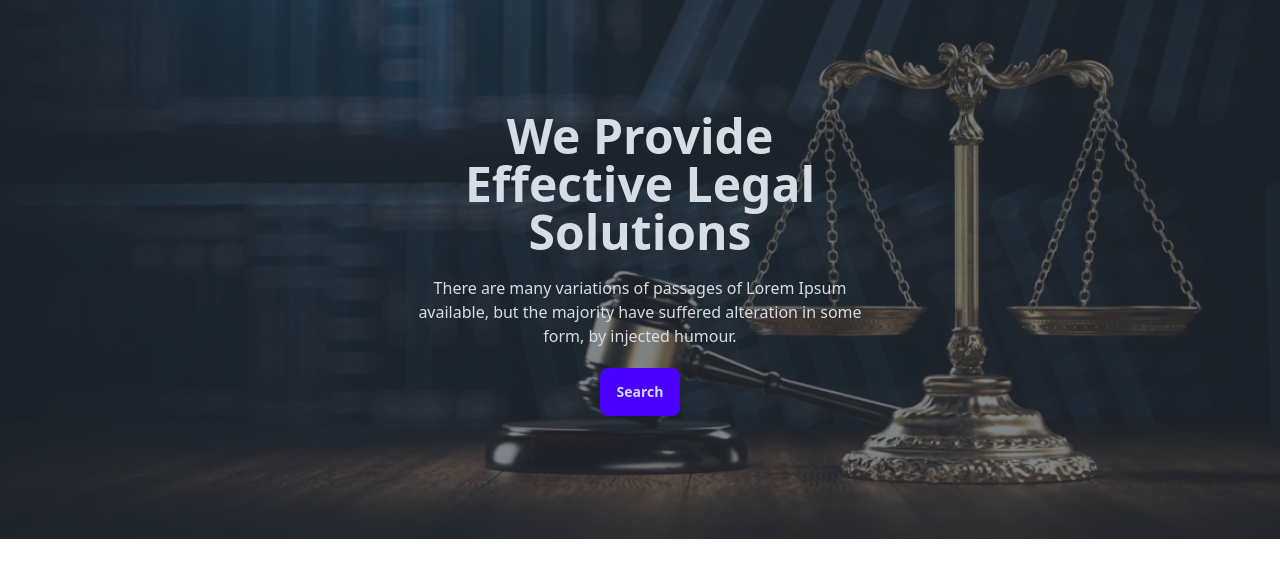
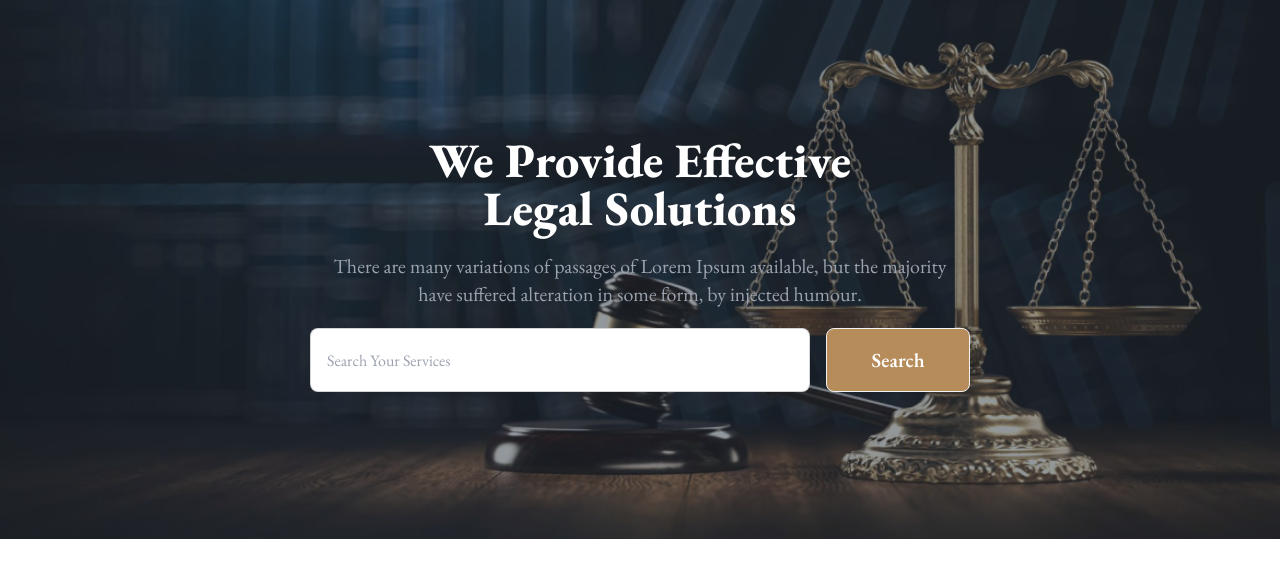
Before and after one commit to Blackspider2003/legal-solution-project, a plain HTML site: page index.html in a window 1280 px wide. Shown: the part 79-656 px from the top of the page. Drawn offline with nearby package versions, Linux system fonts and the light colour scheme.

Commit message:
Hero Section Done

```diff
--- a/index.html
+++ b/index.html
@@ -11,8 +11,17 @@
                 <script src="https://cdn.tailwindcss.com"></script>
                 <!-- font awesome CDN -->
                 <script src="https://kit.fontawesome.com/8365d12049.js" crossorigin="anonymous"></script>
+                <!-- google font link -->
+                <link rel="preconnect" href="https://fonts.googleapis.com">
+                <link rel="preconnect" href="https://fonts.gstatic.com" crossorigin>
+                <link href="https://fonts.googleapis.com/css2?family=EB+Garamond:ital,wght@0,400..800;1,400..800&display=swap" rel="stylesheet">
+                <style>
+                  .font{
+                    font-family: "EB Garamond", serif;
+                  }
+                </style>
 </head>
-<body>
+<body class="font">
             <header class="md:container mx-auto">
                 <!-- navbar section -->
                  <nav>
@@ -65,14 +74,17 @@
                  <div
                  class="hero lg:h-[550px]"
                  style="background-image: url(./images/banner.png);">
-                 <div class="hero-overlay bg-opacity-60"></div>
+                 <div class="hero-overlay"></div>
                  <div class="hero-content text-neutral-content text-center">
-                   <div class="max-w-md">
-                     <h1 class="mb-5 text-5xl font-bold">We Provide Effective Legal Solutions</h1>
-                     <p class="mb-5">
-                                There are many variations of passages of Lorem Ipsum available, but the majority have suffered alteration in some form, by injected humour.
+                   <div class="lg:w-[692px]">
+                     <h1 class="mb-5 text-5xl font-extrabold text-white">We Provide Effective <br> Legal Solutions</h1>
+                     <p class="mb-5 font-normal text-xl text-gray-400">
+                                There are many variations of passages of Lorem Ipsum available, but the majority <br> have suffered alteration in some form, by injected humour.
                      </p>
-                     <button class="btn btn-primary">Search</button>
+                     <div class="flex lg:flex-row flex-col justify-center lg:gap-4">
+                      <input type="text" placeholder="Search Your Services" class="input input-bordered lg:w-full lg:max-w-[500px] lg:h-16 text-black" />
+                      <button class="btn bg-[#B68C5A] text-white lg:h-16 lg:w-36 font-semibold text-xl">Search</button>
+                     </div>
                    </div>
                  </div>
                </div>
```
